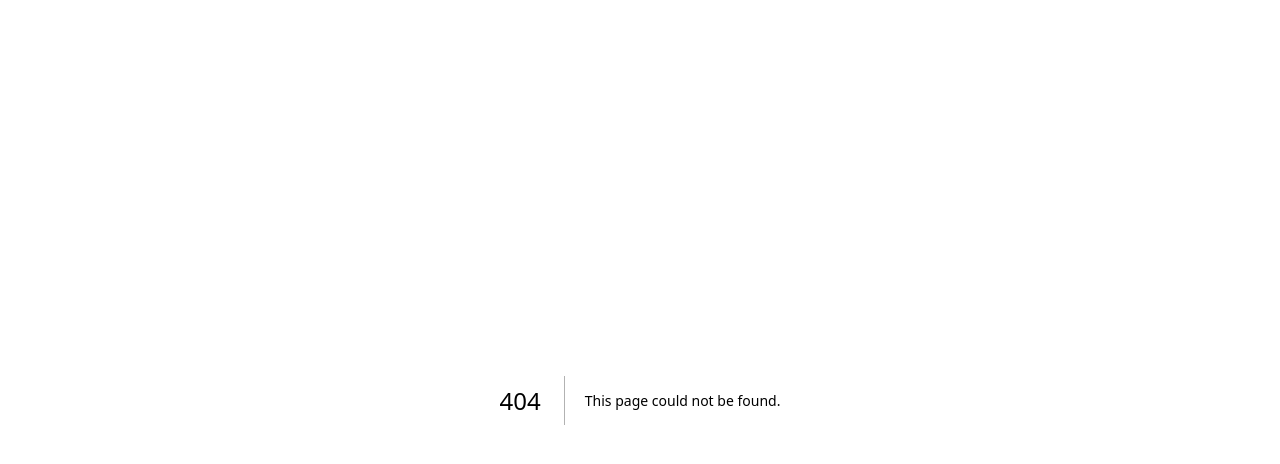
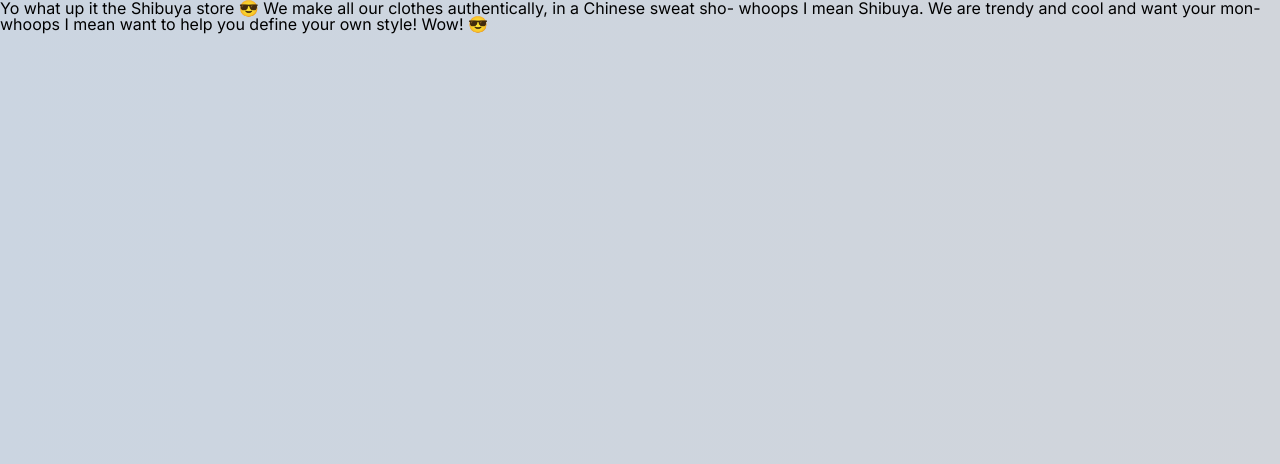
Before and after one commit to tristenCodes/ecommerce-site, a Next.js app in the folder frontend/: page /about-us in a window 1280 px wide. Before the commit this address had no page. Shown: the top 464 px of the page. Built offline with nearby package versions, Linux system fonts and the light colour scheme.

Commit message:
Added a descriptive About us page

```diff
--- /dev/null
+++ b/frontend/src/app/about-us/page.tsx
@@ -0,0 +1,18 @@
+import Image from 'next/image'
+import CartPanel from '../../components/cart-components/CartPanel'
+
+import  Container from '@mui/material/Container';
+import Typography from '@mui/material/Typography';
+
+import Slider from '@mui/material/Slider';
+import Background from '@/components/general/Background';
+
+export default function Home() {
+  return (
+    <>
+    <Background />
+    <div className ="relative"> Yo what up it the Shibuya store 😎 We make all our clothes authentically, in a Chinese sweat sho- whoops I mean Shibuya. We are trendy and cool and want your mon- whoops I mean want to help you define your own style! Wow! 😎</div>
+    </>
+
+  )
+}
--- a/frontend/src/components/NavBarTabs.tsx
+++ b/frontend/src/components/NavBarTabs.tsx
@@ -26,7 +26,7 @@
             >
                 <Tab value="one" label="New Releases" />
                 <Link href="/shop"><Tab value="two" label="Shop" /> </Link>
-                <Tab value="three" label="About Us" />
+                <Link href="/about-us"><Tab value="three" label="About Us" /> </Link>
 
             </Tabs>
 
```
